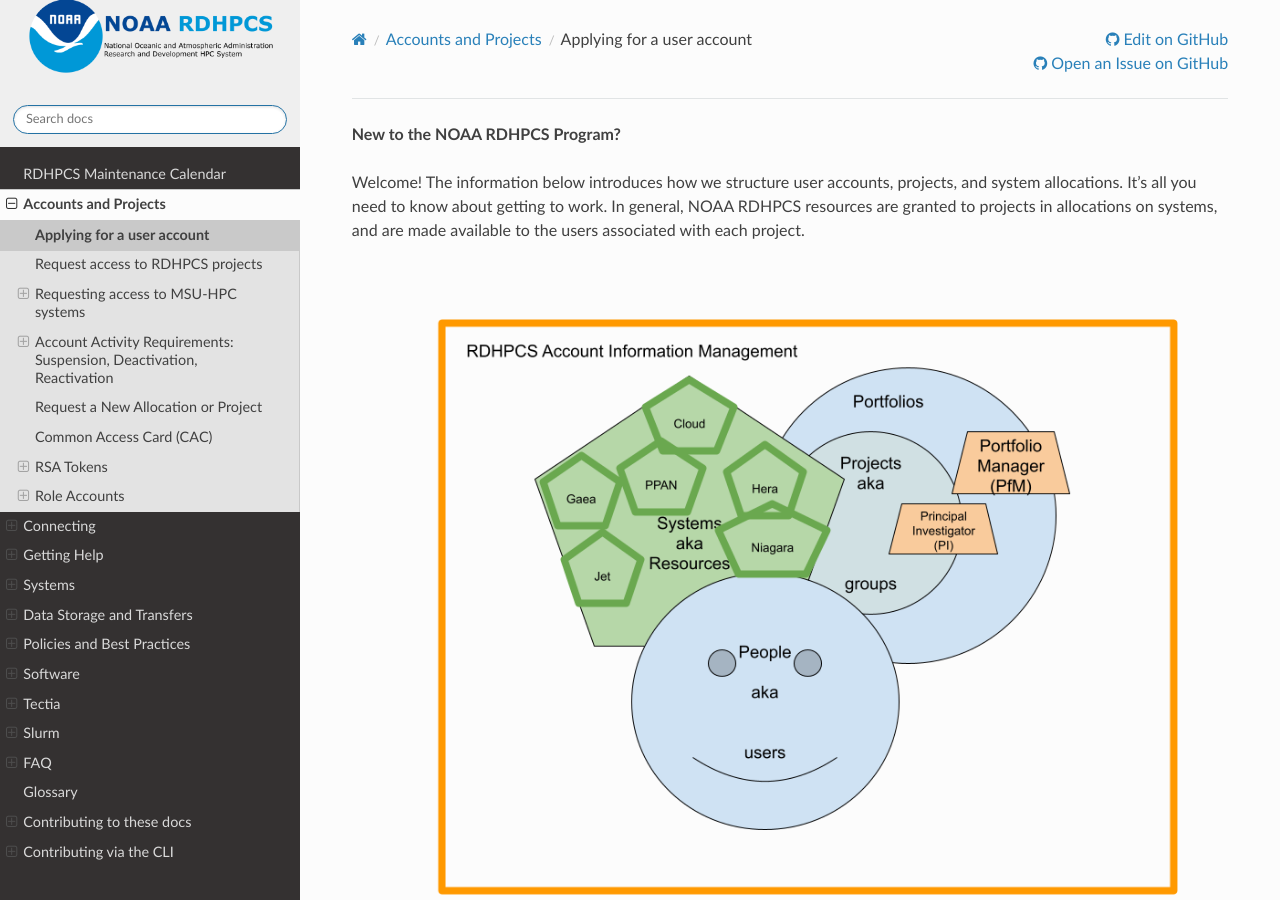
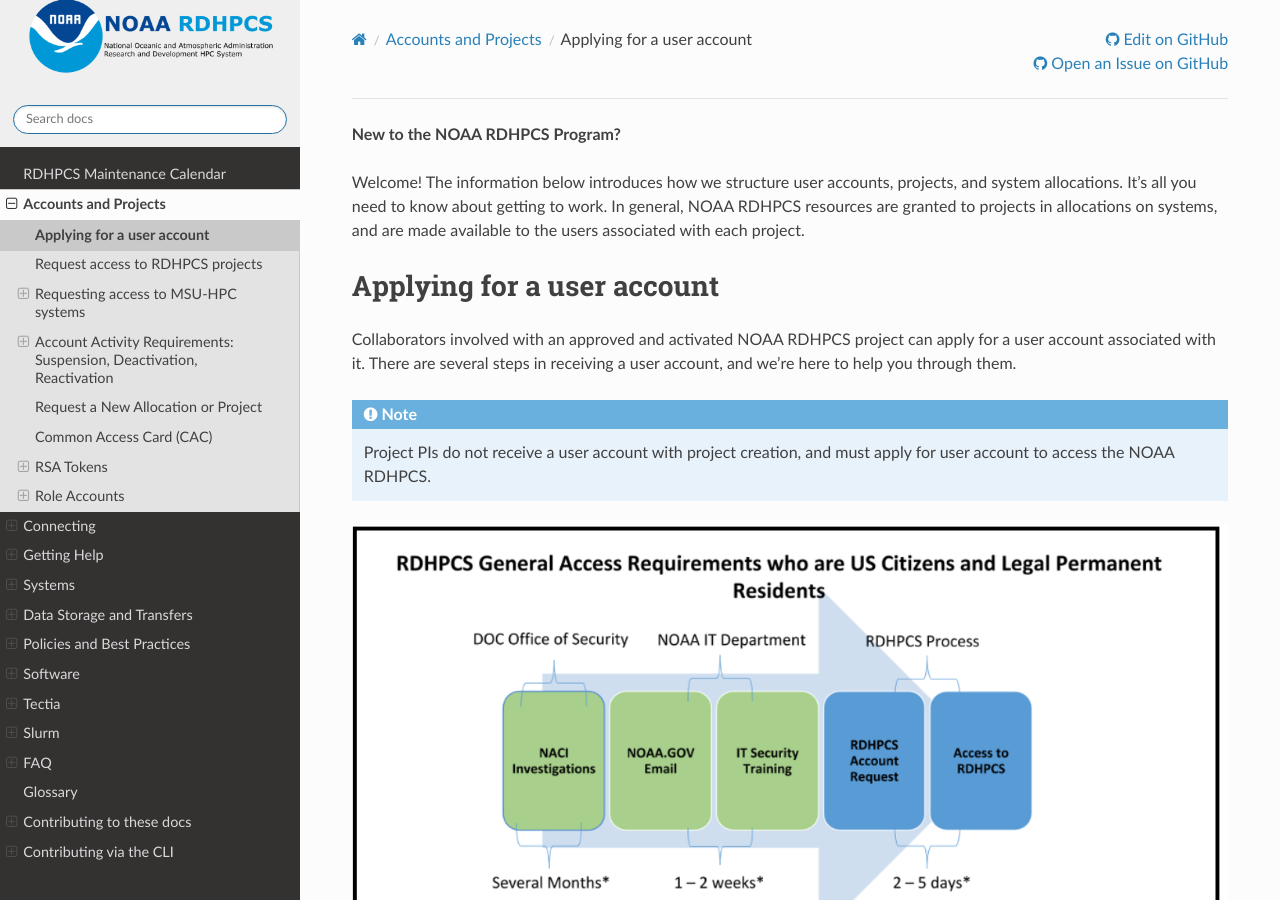
Before and after one commit to NOAA-RDHPCS/noaa-rdhpcs.github.io, a Sphinx documentation site: the page built from source/accounts/accounts_and_projects.rst, in a window 1280 px wide and 900 px high. Built offline with Sphinx 7.4.7 and the Read the Docs theme 3.1.0, drawn with Linux system fonts in a browser that asks for light colours; pages that are not in the unit, such as notebooks, are missing from menus.

Commit message:
Update accounts_and_projects.rst
Delete graphic - it takes up too much screen real estate and will constantly have to be updated as systems come online.

```diff
--- a/source/accounts/accounts_and_projects.rst
+++ b/source/accounts/accounts_and_projects.rst
@@ -5,8 +5,6 @@ accounts, projects, and system allocations. It's all you need to know
 about getting to work. In general, NOAA RDHPCS resources are granted
 to projects in allocations on systems, and are made available to the
 users associated with each project.
-
-.. image:: /images/RDHPCS_AIM_relationship_graphic.png
 
 .. _applying_for_user_account:
 
```
